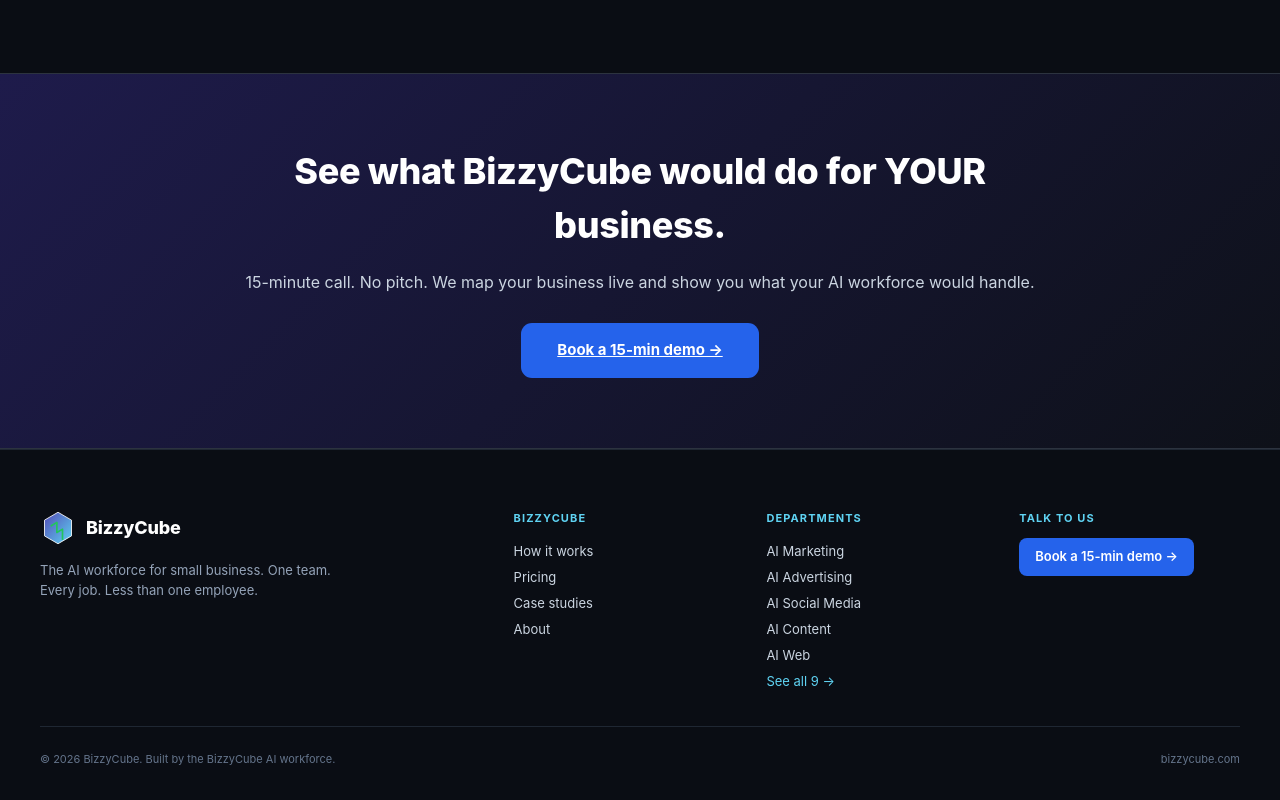
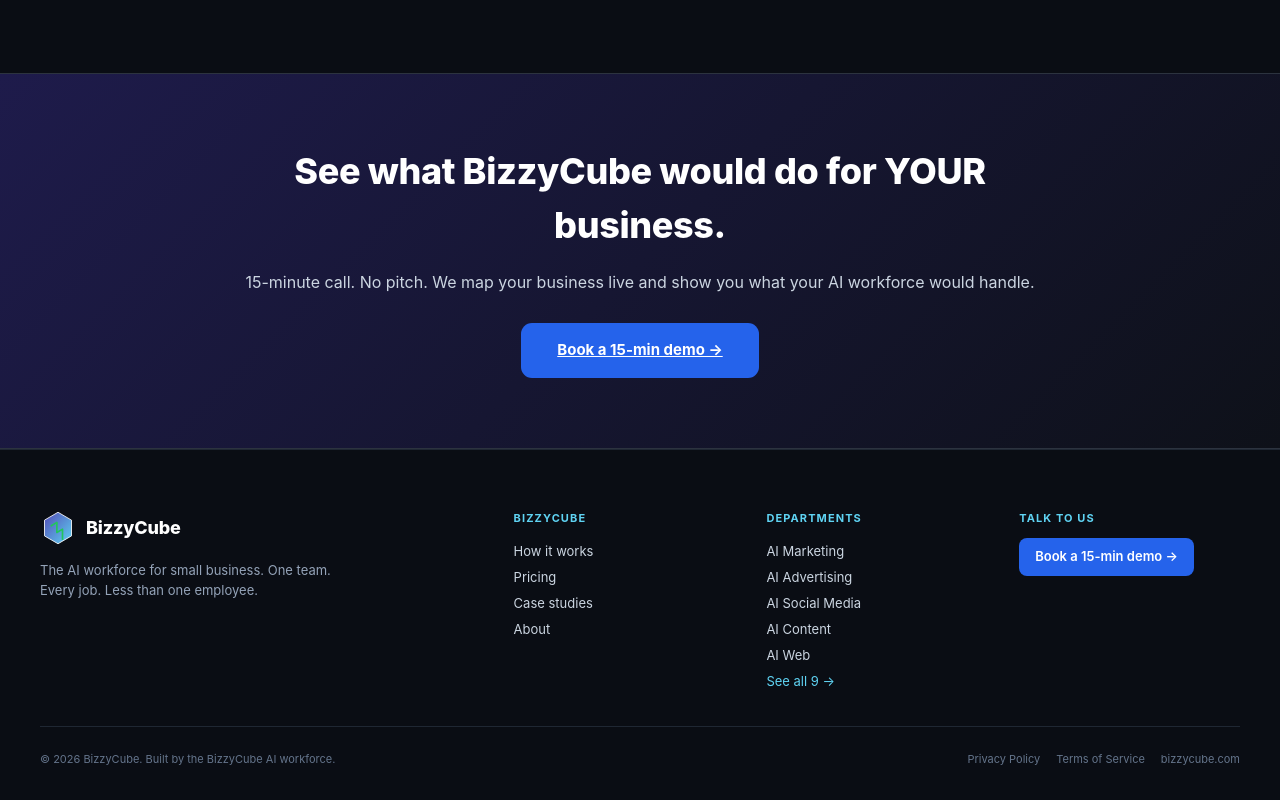
Before and after one commit to LBbizzy/bizzycube-site, a Next.js app: page / in a window 1280 px wide. Shown: the part 2442-3242 px from the top of the page. Built offline with nearby package versions, Linux system fonts and the light colour scheme.

Commit message:
Legal footer: link Privacy Policy + Terms of Service (required for Google OAuth verification)

```diff
--- a/src/components/Footer.tsx
+++ b/src/components/Footer.tsx
@@ -37,7 +37,11 @@ export default function Footer() {
       </div>
       <div style={{ maxWidth: 1200, margin: "32px auto 0", paddingTop: 24, borderTop: "1px solid #1f2733", display: "flex", justifyContent: "space-between", fontSize: 11, color: "#64748b" }}>
         <span>© 2026 BizzyCube. Built by the BizzyCube AI workforce.</span>
-        <span>bizzycube.com</span>
+        <span style={{ display: "flex", gap: 16 }}>
+          <Link href="/privacy">Privacy Policy</Link>
+          <Link href="/terms">Terms of Service</Link>
+          <span>bizzycube.com</span>
+        </span>
       </div>
     </footer>
   );
```
Also changed, not shown: tsconfig.json (+26 -6 lines).
